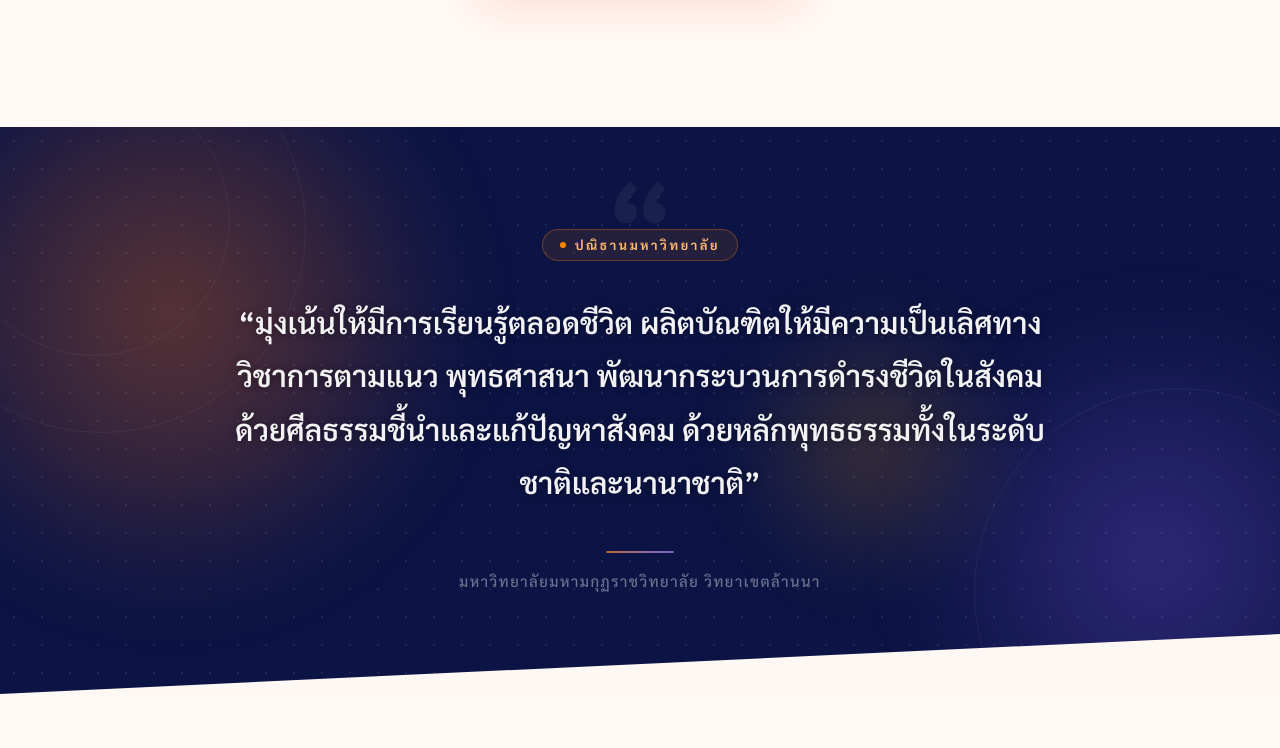
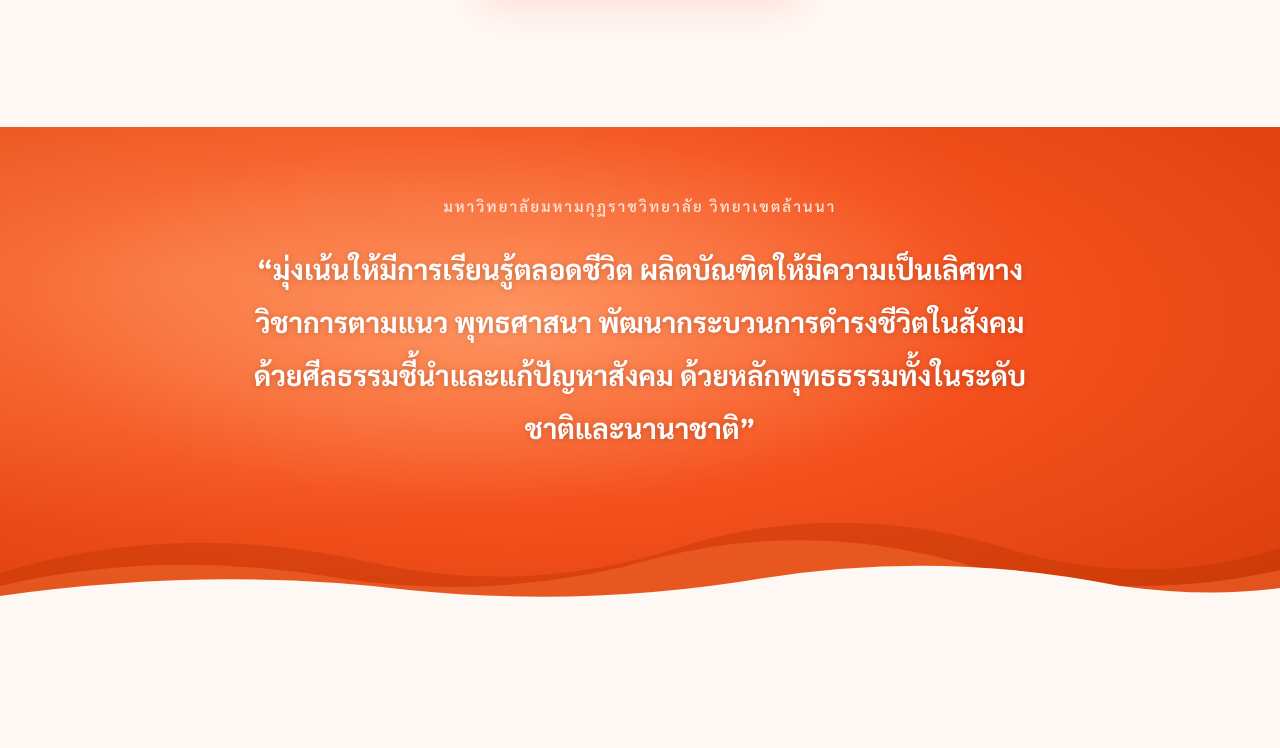
Before and after one commit to SuphachaiRotrit/lanna-web, a Next.js app in the folder frontend/: page / in a window 1280 px wide. Shown: the part 580-1328 px from the top of the page. Built offline with nearby package versions, Linux system fonts and the light colour scheme; no server answers.

Commit message:
feat: add LandingView component to home module

```diff
--- a/frontend/src/modules/home/views/LandingView.tsx
+++ b/frontend/src/modules/home/views/LandingView.tsx
@@ -81,75 +81,47 @@
       <section
         className="relative overflow-hidden"
         style={{
-          background: '#0c1445',
+          background: 'radial-gradient(ellipse at 40% 40%, #ff8c5a 0%, #f4511e 45%, #d93e0a 100%)',
         }}
       >
-        {/* Mesh gradient blobs */}
-        <div className="absolute inset-0 pointer-events-none">
-          <div style={{
-            position: 'absolute', top: '-20%', left: '-10%',
-            width: '600px', height: '600px', borderRadius: '50%',
-            background: 'radial-gradient(circle, rgba(249,115,22,0.35) 0%, transparent 70%)',
-            filter: 'blur(40px)',
-          }} />
-          <div style={{
-            position: 'absolute', bottom: '-20%', right: '-10%',
-            width: '500px', height: '500px', borderRadius: '50%',
-            background: 'radial-gradient(circle, rgba(139,92,246,0.3) 0%, transparent 70%)',
-            filter: 'blur(40px)',
-          }} />
-          <div style={{
-            position: 'absolute', top: '30%', right: '20%',
-            width: '300px', height: '300px', borderRadius: '50%',
-            background: 'radial-gradient(circle, rgba(245,158,11,0.2) 0%, transparent 70%)',
-            filter: 'blur(30px)',
-          }} />
-        </div>
-
-        {/* Dot grid pattern */}
+        {/* Subtle lighter radial highlight top-left */}
         <div className="absolute inset-0 pointer-events-none" style={{
-          backgroundImage: 'radial-gradient(circle, rgba(255,255,255,0.08) 1px, transparent 1px)',
-          backgroundSize: '28px 28px',
+          background: 'radial-gradient(ellipse at 15% 30%, rgba(255,180,120,0.35) 0%, transparent 55%)',
         }} />
 
-        {/* Decorative rings */}
-        <div className="absolute -top-24 -left-24 w-96 h-96 rounded-full border border-white/5 pointer-events-none" />
-        <div className="absolute -top-10 -left-10 w-64 h-64 rounded-full border border-white/5 pointer-events-none" />
-        <div className="absolute -bottom-24 -right-24 w-96 h-96 rounded-full border border-white/5 pointer-events-none" />
-
         {/* Content */}
-        <div className="relative max-w-4xl mx-auto px-6 lg:px-8 py-24 flex flex-col items-center text-center">
-          {/* Label */}
-          <div className="inline-flex items-center gap-2 px-4 py-1.5 rounded-full mb-8 border border-orange-400/30 bg-orange-400/10">
-            <span className="w-1.5 h-1.5 rounded-full bg-orange-400 animate-pulse" />
-            <p className="text-orange-300 text-xs font-bold tracking-[0.2em] uppercase">
-              ปณิธานมหาวิทยาลัย
-            </p>
-          </div>
-
-          {/* Big decorative quote mark */}
-          <div className="text-[120px] leading-none font-black text-white/5 select-none absolute top-8 left-1/2 -translate-x-1/2" aria-hidden="true">&ldquo;</div>
-
+        <div className="relative max-w-4xl mx-auto px-6 lg:px-8 pt-16 pb-36 flex flex-col items-center text-center">
+          <p className="text-white/80 text-sm font-semibold mb-6 tracking-[0.15em] uppercase">
+            มหาวิทยาลัยมหามกุฏราชวิทยาลัย วิทยาเขตล้านนา
+          </p>
           <blockquote
-            className="relative text-white/95 text-xl sm:text-2xl lg:text-[1.75rem] font-semibold leading-[1.8] max-w-3xl"
-            style={{ textShadow: '0 1px 8px rgba(0,0,0,0.4)' }}
+            className="text-white text-xl sm:text-2xl lg:text-[1.65rem] font-bold leading-[1.9] max-w-3xl"
+            style={{ textShadow: '0 1px 6px rgba(0,0,0,0.2)' }}
           >
             &ldquo;มุ่งเน้นให้มีการเรียนรู้ตลอดชีวิต ผลิตบัณฑิตให้มีความเป็นเลิศทางวิชาการตามแนว
             พุทธศาสนา พัฒนากระบวนการดำรงชีวิตในสังคมด้วยศีลธรรมชี้นำและแก้ปัญหาสังคม
             ด้วยหลักพุทธธรรมทั้งในระดับชาติและนานาชาติ&rdquo;
           </blockquote>
-
-          {/* Divider line */}
-          <div className="mt-10 w-16 h-0.5 rounded-full bg-gradient-to-r from-orange-400 to-violet-400 opacity-70" />
-          <p className="mt-4 text-white/40 text-sm font-medium tracking-widest uppercase">
-            มหาวิทยาลัยมหามกุฏราชวิทยาลัย วิทยาเขตล้านนา
-          </p>
         </div>
 
-        {/* Bottom diagonal */}
-        <div className="absolute bottom-0 left-0 w-full overflow-hidden leading-none" style={{ height: '60px' }}>
-          <svg viewBox="0 0 1440 60" preserveAspectRatio="none" className="w-full h-full" xmlns="http://www.w3.org/2000/svg">
-            <polygon points="0,60 1440,0 1440,60" fill="#fdf8f3" />
+        {/* Organic blob shapes at bottom — like reference image */}
+        <div className="absolute bottom-0 left-0 w-full pointer-events-none" style={{ height: '110px' }}>
+          <svg viewBox="0 0 1440 110" preserveAspectRatio="none" className="w-full h-full" xmlns="http://www.w3.org/2000/svg">
+            {/* Back blob — darkest orange */}
+            <path
+              d="M0,110 L0,75 Q200,20 420,65 Q600,100 780,45 Q960,0 1150,55 Q1300,90 1440,50 L1440,110 Z"
+              fill="rgba(180,50,0,0.35)"
+            />
+            {/* Mid blob — medium orange */}
+            <path
+              d="M0,110 L0,88 Q180,50 380,80 Q560,105 740,60 Q920,20 1100,70 Q1280,105 1440,72 L1440,110 Z"
+              fill="rgba(255,120,60,0.4)"
+            />
+            {/* Front — cream page bg */}
+            <path
+              d="M0,110 L0,98 Q240,68 460,92 Q660,110 860,80 Q1060,52 1260,88 Q1360,100 1440,90 L1440,110 Z"
+              fill="#fdf8f3"
+            />
           </svg>
         </div>
       </section>
```
